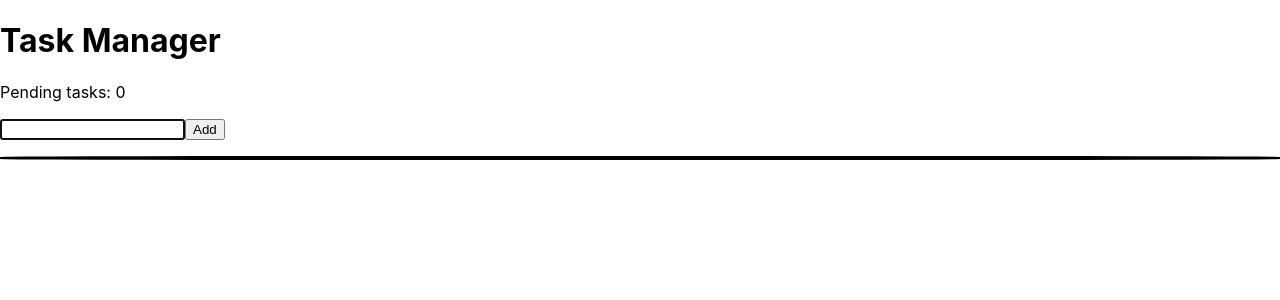
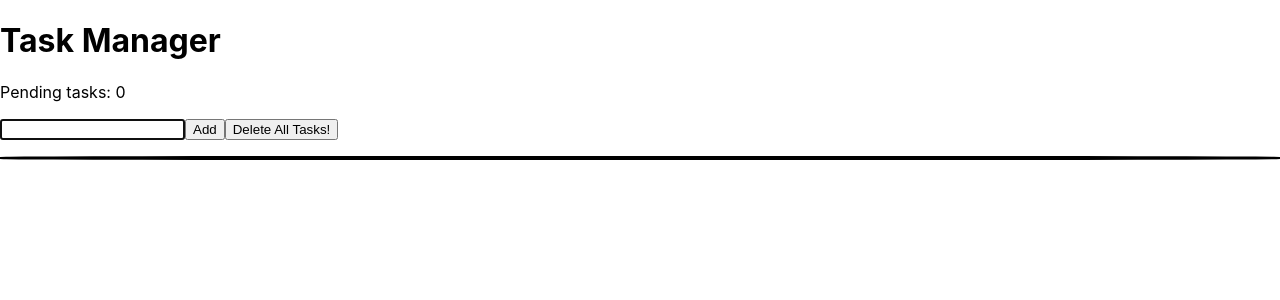
Before and after one commit to rubrym/react-task-manager, a React (Create React App) app: page / in a window 1280 px wide. Shown: the top 300 px of the page. Built offline with nearby package versions, Linux system fonts and the light colour scheme.

Commit message:
Boton de borrado de tareas

```diff
--- a/src/App.js
+++ b/src/App.js
@@ -39,6 +39,7 @@ function App() {
           }}
         />
         <button type="submit">Add</button>
+        <button onClick={() => setTasks([])}>Delete All Tasks!</button>
       </form>
       <ul ref={listRef} className="task-list">
         {tasks.map((task) => {
```
